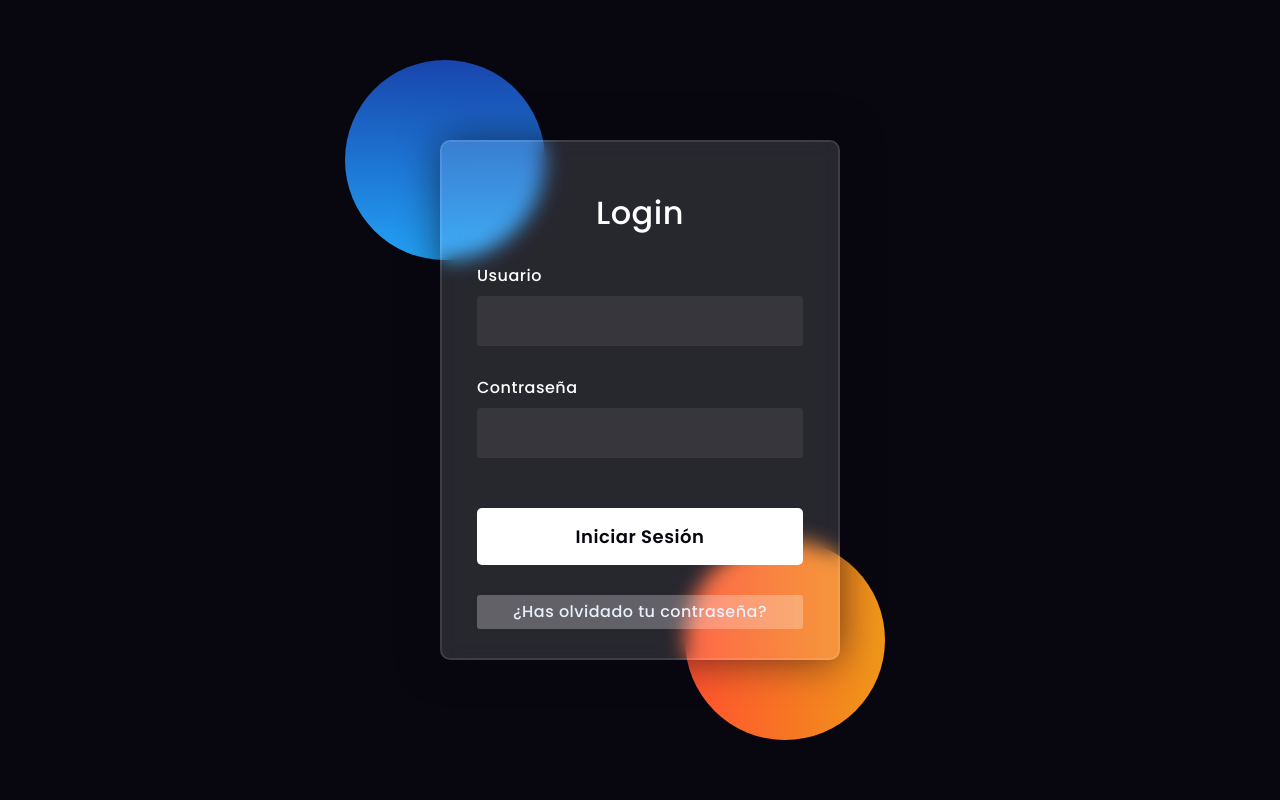
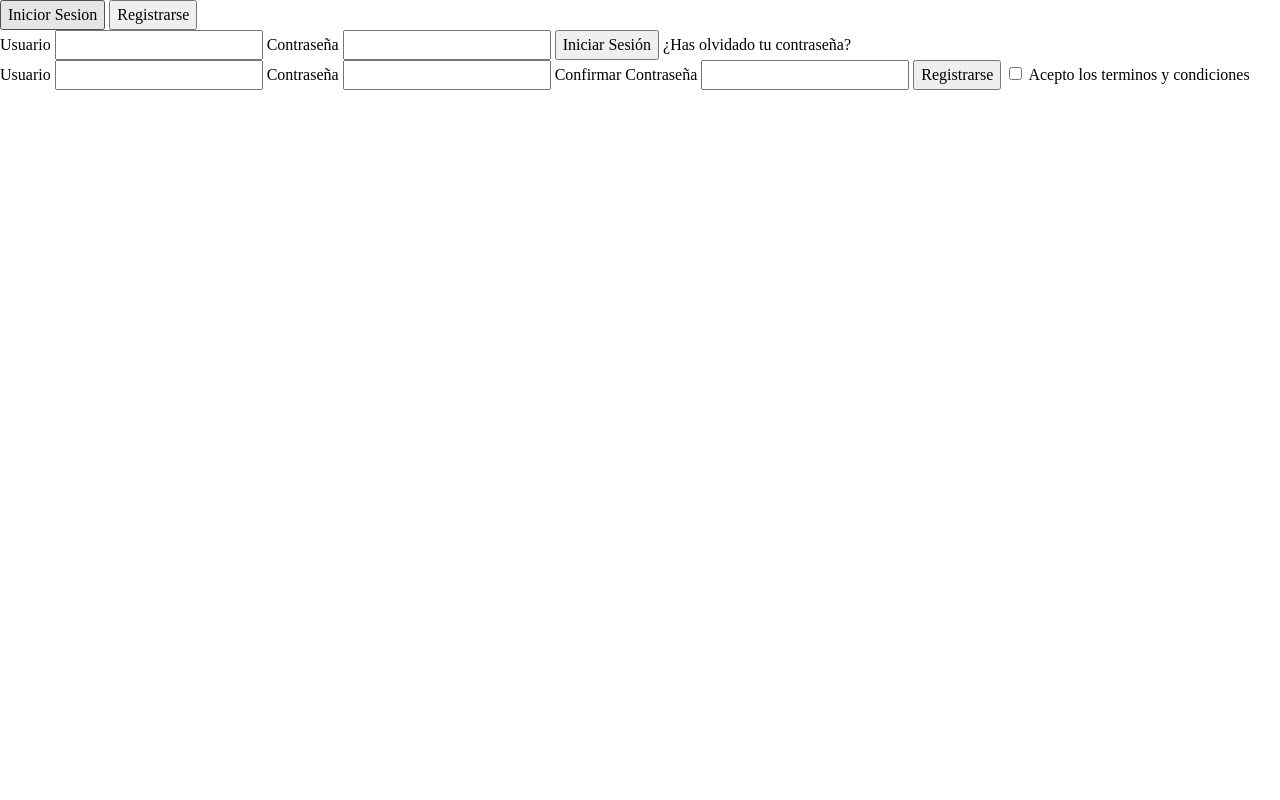
Before and after one commit to PixelSimple-geo/reto_2, a PHP site: page /views/login.view.php in a window 1280 px wide. Run offline with PHP 8.4, Linux system fonts and the light colour scheme.

Commit message:
login reiniciado y html hecho

```diff
--- a/web/db.php
+++ b/web/db.php
@@ -1,6 +1,6 @@
 <?php
 // Realiza la conexión a la base de datos
-$host = "127.0.0.1";
+$host = "mysql";
 $user = "admin";
 $pass = "admin";
 $dbname = "reto_2";
--- a/web/statics/css/login.css
+++ /dev/null
@@ -1,114 +0,0 @@
-/*Login*/
-body{
-    background-color: #080710;
-}
-.background{
-    width: 430px;
-    height: 520px;
-    position: absolute;
-    transform: translate(-50%,-50%);
-    left: 50%;
-    top: 50%;
-}
-.background .shape{
-    height: 200px;
-    width: 200px;
-    position: absolute;
-    border-radius: 50%;
-}
-.shape:first-child{
-    background: linear-gradient(
-        #1845ad,
-        #23a2f6
-    );
-    left: -80px;
-    top: -80px;
-}
-.shape:last-child{
-    background: linear-gradient(
-        to right,
-        #ff512f,
-        #f09819
-    );
-    right: -30px;
-    bottom: -80px;
-}
-form{
-    height: 520px;
-    width: 400px;
-    background-color: rgba(255,255,255,0.13);
-    position: absolute;
-    transform: translate(-50%,-50%);
-    top: 50%;
-    left: 50%;
-    border-radius: 10px;
-    backdrop-filter: blur(10px);
-    border: 2px solid rgba(255,255,255,0.1);
-    box-shadow: 0 0 40px rgba(8,7,16,0.6);
-    padding: 50px 35px;
-}
-form *{
-    font-family: 'Poppins',sans-serif;
-    color: #ffffff;
-    letter-spacing: 0.5px;
-    outline: none;
-    border: none;
-}
-form h3{
-    font-size: 32px;
-    font-weight: 500;
-    line-height: 42px;
-    text-align: center;
-}
-
-label{
-    display: block;
-    margin-top: 30px;
-    font-size: 16px;
-    font-weight: 500;
-}
-input{
-    display: block;
-    height: 50px;
-    width: 100%;
-    background-color: rgba(255,255,255,0.07);
-    border-radius: 3px;
-    padding: 0 10px;
-    margin-top: 8px;
-    font-size: 14px;
-    font-weight: 300;
-}
-::placeholder{
-    color: #e5e5e5;
-}
-button{
-    margin-top: 50px;
-    width: 100%;
-    background-color: #ffffff;
-    color: #080710;
-    padding: 15px 0;
-    font-size: 18px;
-    font-weight: 600;
-    border-radius: 5px;
-    cursor: pointer;
-}
-.social{
-  margin-top: 30px;
-  display: flex;
-}
-.social div{
-  background: red;
-  width: 150px;
-  border-radius: 3px;
-  padding: 5px 10px 10px 5px;
-  background-color: rgba(255,255,255,0.27);
-  color: #eaf0fb;
-  text-align: center;
-}
-.social div:hover{
-  background-color: rgba(255,255,255,0.47);
-}
-.social .enlace{
-    width: 100%;
-    padding: 5px;
-}
--- a/web/views/login.view.php
+++ b/web/views/login.view.php
@@ -3,19 +3,16 @@
 <head>
     <title>Login y Registro</title>
 
-    <link rel="preconnect" href="https://fonts.gstatic.com">
-    <link rel="stylesheet" href="https://cdnjs.cloudflare.com/ajax/libs/font-awesome/5.15.4/css/all.min.css">
-    <link href="https://fonts.googleapis.com/css2?family=Poppins:wght@300;500;600&display=swap" rel="stylesheet">
-    <link rel="stylesheet" href="../css/reset.css">
-    <link rel="stylesheet" href="../css/login.css">
+    <link rel="stylesheet" href="../statics/css/reset.css">
+    <link rel="stylesheet" href="../statics/css/style.css">
+
 </head>
 <body>
-    <div class="background">
-        <div class="shape"></div>
-        <div class="shape"></div>
-    </div>
-    <form>
-        <h3 id="form-title">Login</h3>
+    <div>
+        <button id="login">Inicior Sesion</button>
+        <button id="register">Registrarse</button>
+
+        <form id="log_form" action="../index.php" method="POST">
 
             <label for="usuario">Usuario</label>
             <input type="text" id="usuario">
@@ -23,27 +20,29 @@
             <label for="password">Contraseña</label>
             <input type="password" id="password">
 
-        <button id="submitButton">Iniciar Sesión</button>
-        <div class="social">
-          <div class="enlace">¿Has olvidado tu contraseña?</div>
-        </div>
+            <button id="submitLog">Iniciar Sesión</button>
+            <a href="#">¿Has olvidado tu contraseña?</a>
+
         </form>
 
-    <script>
-        const formTitle = document.getElementById('form-title');
-        const submitButton = document.getElementById('submitButton');
+        <form id="reg_form" action="../index.php" method="POST">
 
-        function toggleForm() {
-            if (formTitle.textContent === 'Login') {
-                formTitle.textContent = 'Registro';
-                submitButton.textContent = 'Registrarse';
-            } else {
-                formTitle.textContent = 'Login';
-                submitButton.textContent = 'Iniciar Sesión';
-            }
-        }
+            <label for="usuario">Usuario</label>
+            <input type="text" id="usuario">
 
-        formTitle.addEventListener('click', toggleForm);
-    </script>
+            <label for="password">Contraseña</label>
+            <input type="password" id="password">
+
+            <label for="conpassword">Confirmar Contraseña</label>
+            <input type="password" id="conpassword">
+
+            <button id="submitReg">Registrarse</button>
+
+            <input id="terminos" type="checkbox">
+            <label for="terminos">Acepto los <a href="#">terminos y condiciones</a></label>
+
+        </form>
+    </div>
+
 </body>
 </html>
```
Lines whose indentation alone changed are shown as unchanged.
